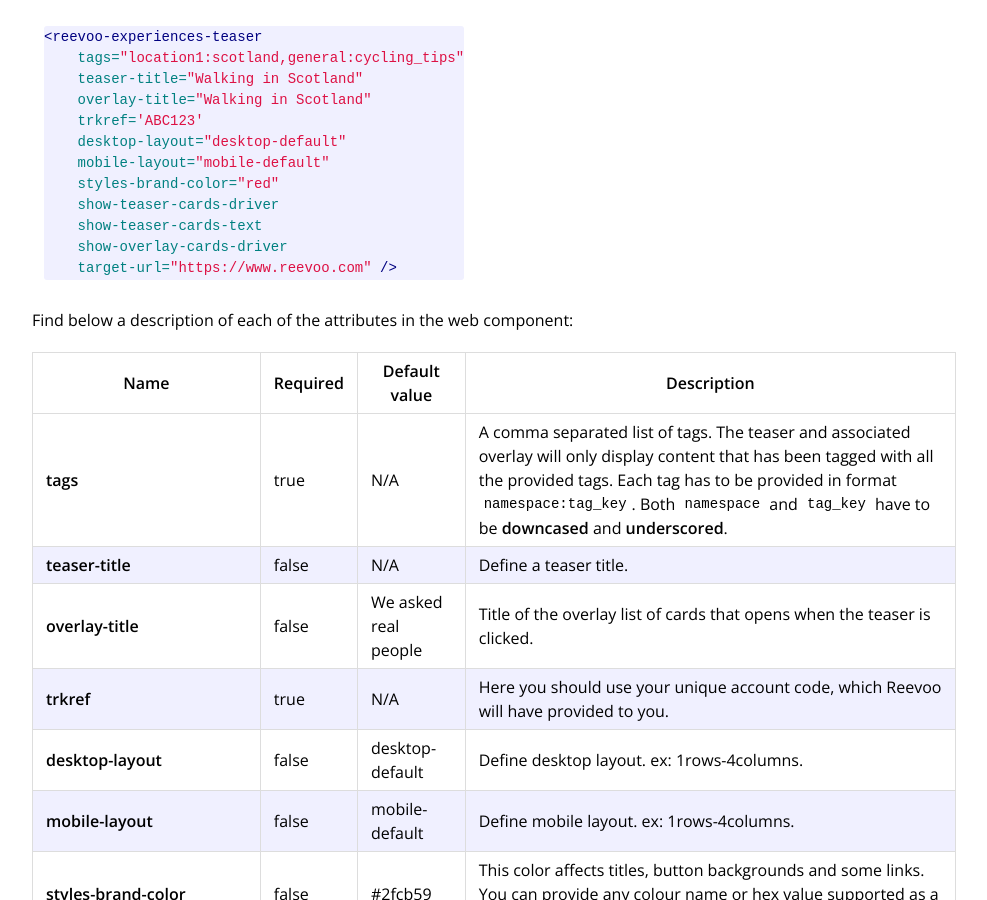
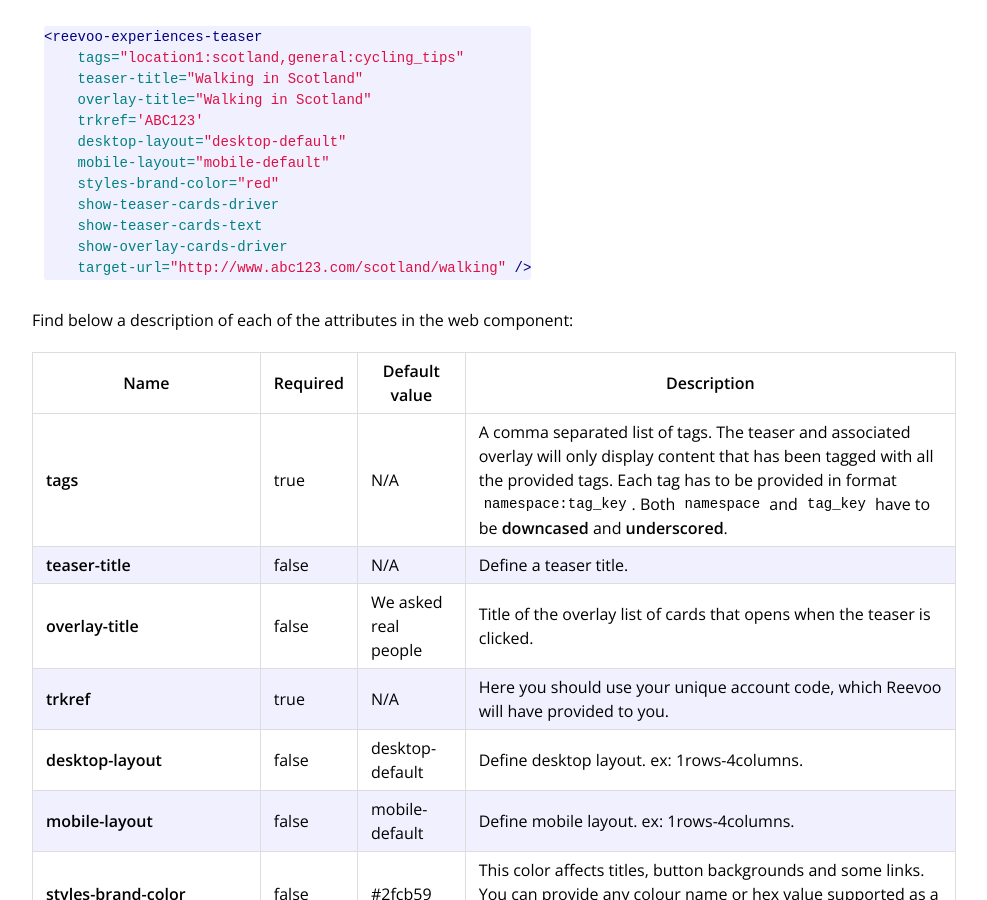
Before and after one commit to reevoo/reevoo.github.io, a Jekyll site: the page built from docs/experiences/experiences-getting-started.markdown, in a window 1280 px wide and 900 px high, scrolled down 2303 px. Shown: the whole window, without its empty margins (274-1261 px from the left). Built offline with Jekyll 4.4.1, drawn with Linux system fonts in a browser that asks for light colours; some of the changed lines change nothing that is shown.

Commit message:
Change example url for target-url option

````diff
--- a/docs/experiences/experiences-getting-started.markdown
+++ b/docs/experiences/experiences-getting-started.markdown
@@ -91,7 +91,7 @@ anywhere in your page by adding the following web component html (with your own
     show-teaser-cards-driver
     show-teaser-cards-text
     show-overlay-cards-driver
-    target-url="https://www.reevoo.com" />
+    target-url="http://www.abc123.com/scotland/walking" />
 ```
 
 Find below a description of each of the attributes in the web component:
````
